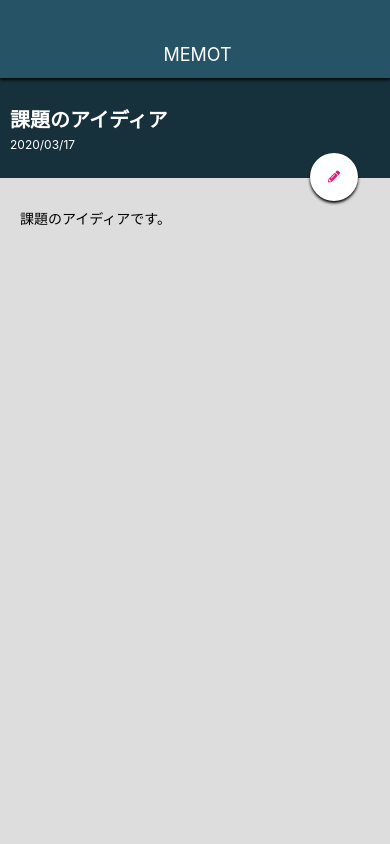
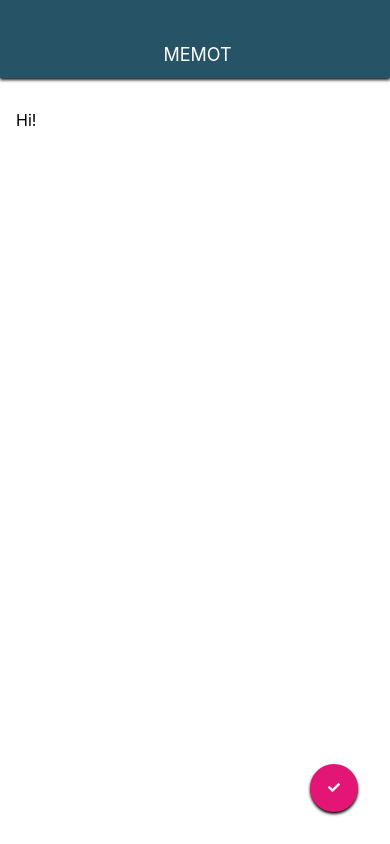
Before and after one commit to jin-aiit-a1824jj/MemoApp, a React Native app: screen / in a window 390 px wide. Built offline with nearby package versions, Linux system fonts and the light colour scheme.

Commit message:
create MemoEditScreen

```diff
--- a/App.js
+++ b/App.js
@@ -2,13 +2,14 @@
 import { StyleSheet, View } from 'react-native';
 import MemoListScreen from './src/screens/MemoListScreen'
 import MemoDetailScreen from './src/screens/MemoDetailScreen'
+import MemoEditScreen from './src/screens/MemoEditScreen'
 import Appbar from './src/components/Appbar'
 
 export default function App() {
   return (
     <View style={styles.container}>
       <Appbar />
-      <MemoDetailScreen />
+      <MemoEditScreen />
     </View>
   );
 }
--- a/src/elements/CircleButton.js
+++ b/src/elements/CircleButton.js
@@ -5,7 +5,7 @@
 
 import { createIconSet } from '@expo/vector-icons';
 
-const glyphMap = { pencil: '\uf303', plus: '\uf607', };
+const glyphMap = { pencil: '\uf303', plus: '\uf607', check:'\uf00c',};
 const expoAssetId = require('../../assets/fonts/fa-solid-900.ttf');
 const CustomIcon = createIconSet(glyphMap, 'FontAwesome', expoAssetId);
 
--- /dev/null
+++ b/src/screens/MemoEditScreen.js
@@ -0,0 +1,35 @@
+import React from 'react';
+import { StyleSheet, View, TextInput } from 'react-native';
+import CircleButton from '../elements/CircleButton'
+
+class MemoEditScreen extends React.Component{
+
+    render(){
+        return(
+            <View style={styles.container}>
+                <TextInput style={styles.memoEditInput} multiline={true} value="Hi!" />
+                <CircleButton name="check"></CircleButton>
+            </View>
+        );
+    }
+
+}
+
+const styles = StyleSheet.create({
+    container:{
+        flex: 1,
+        width: '100%',
+    },
+    memoEditInput:{
+        backgroundColor: '#fff',
+        flex: 1,
+        paddingTop: 32,
+        paddingLeft: 16,
+        paddingRight: 16,
+        paddingBottom: 16,
+        fontSize: 16,
+    },
+
+});
+
+export default MemoEditScreen;
```
